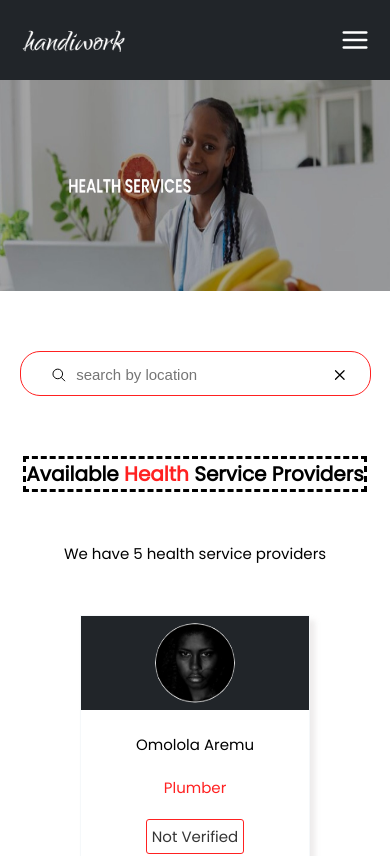
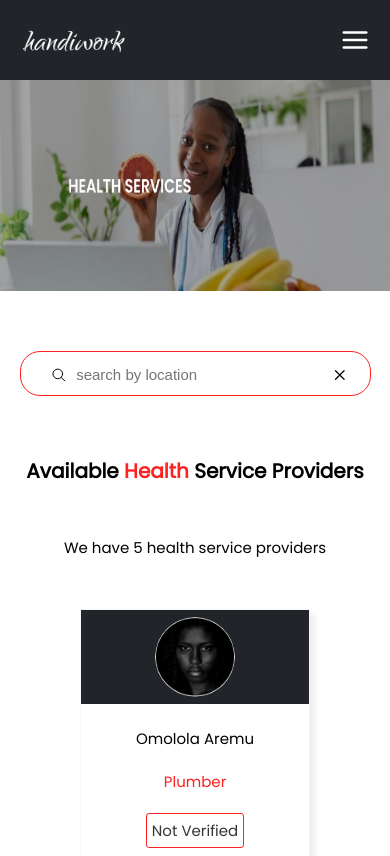
Before and after one commit to Cannyokpoto/page-handiwork, a React (Vite) app: page /market-place/health in a window 390 px wide. Shown: the top 856 px of the page. Built offline with nearby package versions, Linux system fonts and the light colour scheme; no server answers; a web font is replaced by a local one.

Commit message:
new commit

```diff
--- a/src/Components/IndividualCategory/IndividualCategory.css
+++ b/src/Components/IndividualCategory/IndividualCategory.css
@@ -27,12 +27,7 @@
 }
 
 .individual-category h4{
-    /* width: 80vw; */
     margin-top: 50px;
-    /* display: flex; */
-    /* justify-content: center; */
-    /* gap: 10px; */
-    border: dashed;
     text-align: center;
 }
 
@@ -129,7 +124,6 @@
         text-align: center;
         font-size: 20px;
         font-weight: 700;
-        border: dashed;
     }
 
     .individual-category h4 span{
```
